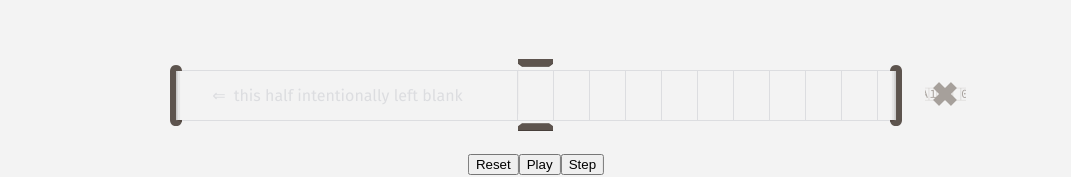
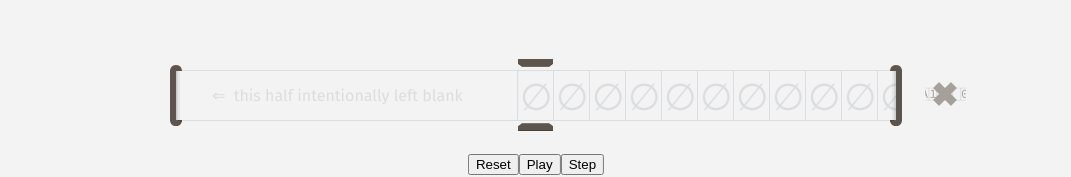
Before and after one commit to wjlewis/tm, a React (Create React App) app: page / in a window 1280 px wide. Shown: the part 590-767 px from the top of the page, without its empty margins (104-1175 px from the left). Built offline with nearby package versions, Linux system fonts and the light colour scheme.

Commit message:
Disallow blanks as tape symbols
Blank spaces create confusion because they appear identical to the empty
cell.

```diff
--- a/src/Tape/Tape.css
+++ b/src/Tape/Tape.css
@@ -84,6 +84,10 @@
   color: var(--base-dk);
 }
 
+.tape__cell::placeholder {
+  color: var(--base-lt);
+}
+
 .tape-feed {
   width: 12px;
   height: 61px;
--- a/src/Tape/Tape.tsx
+++ b/src/Tape/Tape.tsx
@@ -46,6 +46,7 @@ class Tape extends React.Component<TapeProps> {
                      disabled={!this.props.isEditable}
                      className={cellClassName}
                      value={l}
+                     placeholder="∅"
                      onChange={this.handleCellChange(i)}
                      onFocus={this.handleCellFocus(i)}
                      style={{ width: `${CELL_WIDTH}px` }}
@@ -85,6 +86,9 @@ class Tape extends React.Component<TapeProps> {
 
   private handleCellChange(pos: number) {
     return (e: React.ChangeEvent<HTMLInputElement>) => {
+      // We don't allow the user to input spaces, since they appear identical to
+      // the empty string and therefore create a lot of confusion.
+      if (e.target.value === ' ') return;
       this.props.changeCell(pos, e.target.value);
     };
   }
--- a/src/TransitionDetail/TransitionDetail.tsx
+++ b/src/TransitionDetail/TransitionDetail.tsx
@@ -98,11 +98,14 @@ class TransitionDetail extends React.Component<TransitionDetailProps> {
   }
 
   private handleInputChange(property: 'read' | 'write') {
-    return (evt: React.ChangeEvent<HTMLInputElement>) => {
+    return (e: React.ChangeEvent<HTMLInputElement>) => {
       if (!this.props.onChange) return;
+      // We do not allow spaces, since they appear idential to the empty string
+      // and therefore result in a lot of confusion.
+      else if (e.target.value === ' ') return;
       this.props.onChange({
         ...this.props.detail,
-        [property]: evt.target.value,
+        [property]: e.target.value,
       });
     };
   }
```
